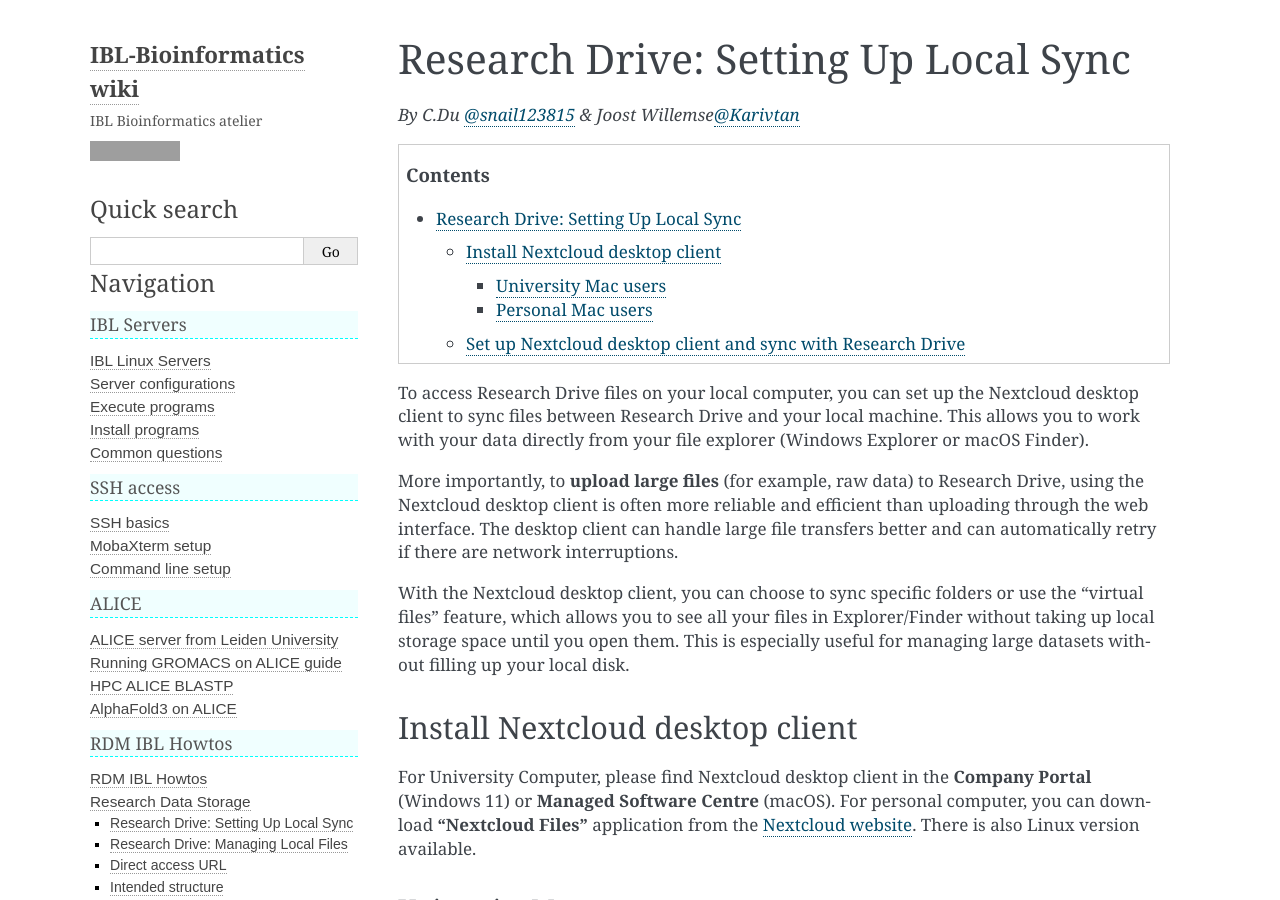
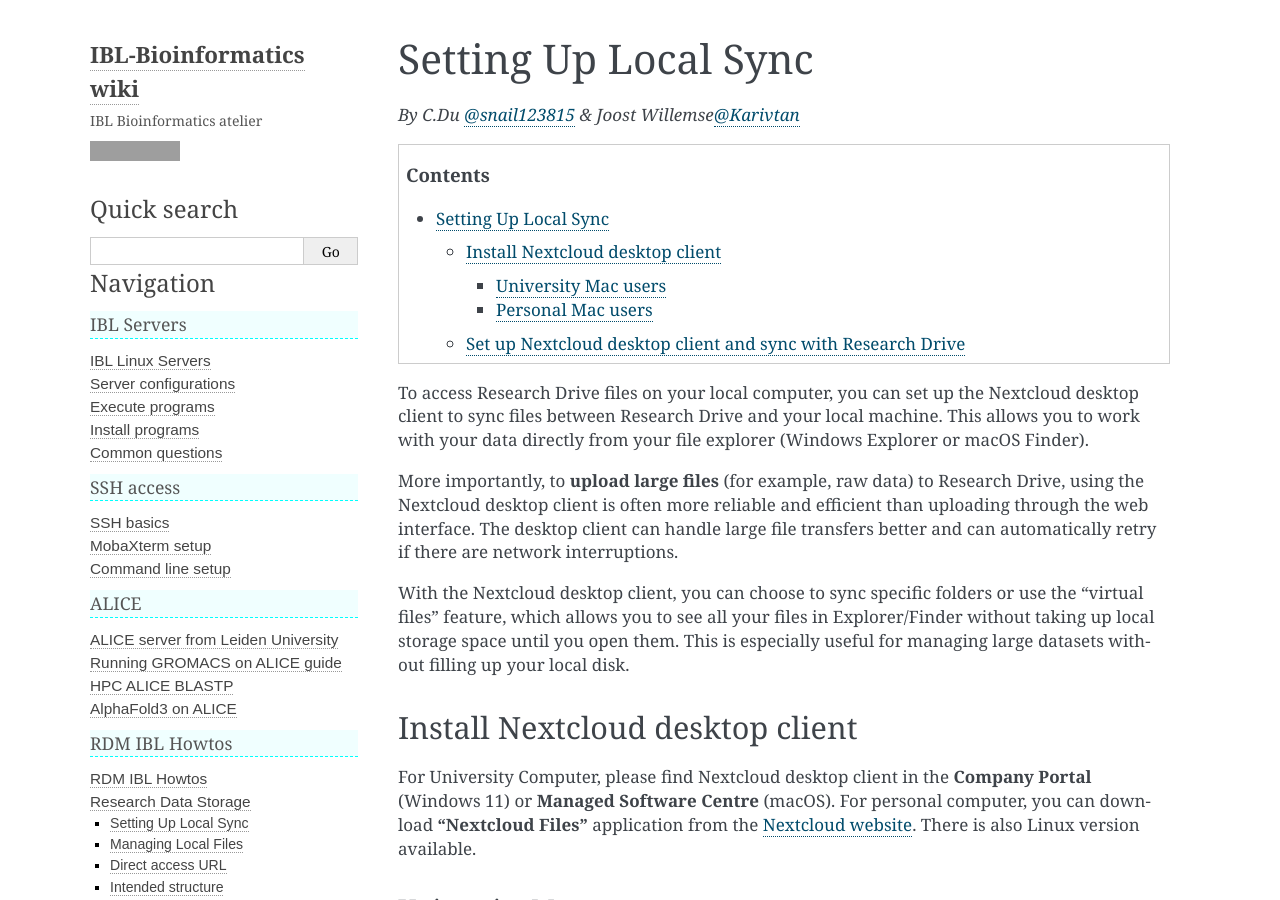
Before and after one commit to IBL-bioinfo/IBL-bioinformatics-wiki, a Sphinx documentation site: the page built from docs/source/rdm_howtos/ResearchDrive_setup.md, in a window 1280 px wide and 900 px high. Built offline with Sphinx 7.4.7, drawn with Linux system fonts in a browser that asks for light colours; grey boxes are pictures that could not be loaded.

Commit message:
Remove redundant 'Research Drive:' prefix from sub-page titles
Co-authored-by: snail123815 <9590933+snail123815@users.noreply.github.com>

```diff
--- a/docs/source/rdm_howtos/ResearchDrive_setup.md
+++ b/docs/source/rdm_howtos/ResearchDrive_setup.md
@@ -1,4 +1,4 @@
-# Research Drive: Setting Up Local Sync
+# Setting Up Local Sync
 
 *By C.Du [@snail123815](https://github.com/snail123815) & Joost Willemse[@Karivtan](https://github.com/Karivtan)*
 
--- a/docs/source/rdm_howtos/ResearchDrive_troubleshooting.md
+++ b/docs/source/rdm_howtos/ResearchDrive_troubleshooting.md
@@ -1,4 +1,4 @@
-# Research Drive: Managing Local Files
+# Managing Local Files
 
 *By C.Du [@snail123815](https://github.com/snail123815) & Joost Willemse[@Karivtan](https://github.com/Karivtan)*
 
```
Also changed, not shown: docs/source/rdm_howtos/ResearchDrive.md (+1 -1 lines).
